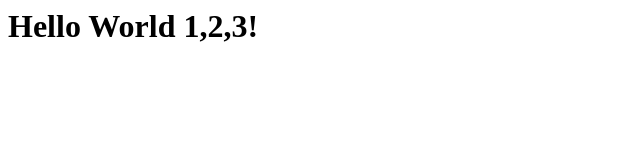
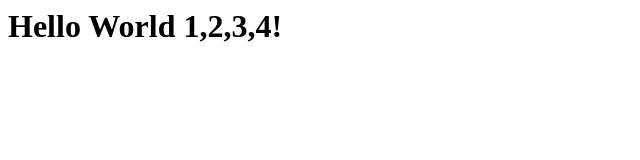
Before and after one commit to PimWBD/rdtest, a plain HTML site: page index.html in a window 1280 px wide. Shown: the full height of the page, 0-640 px from the left. Drawn offline with Linux system fonts and the light colour scheme.

Commit message:
Update index.html

```diff
--- a/index.html
+++ b/index.html
@@ -1 +1 @@
-<h1>Hello World 1,2,3!</h1>
+<h1>Hello World 1,2,3,4!</h1>
```
